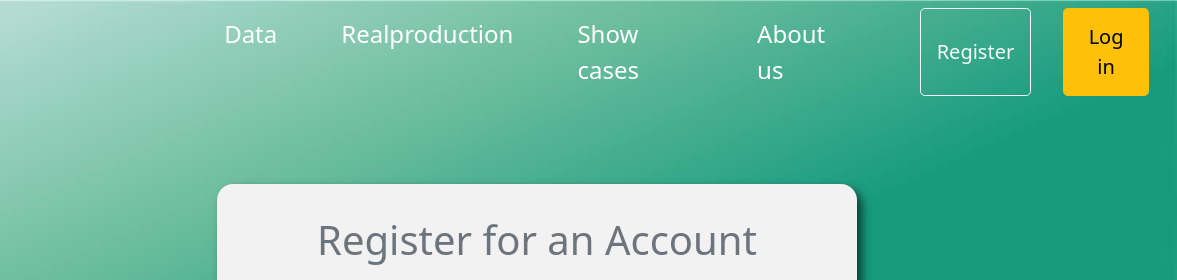
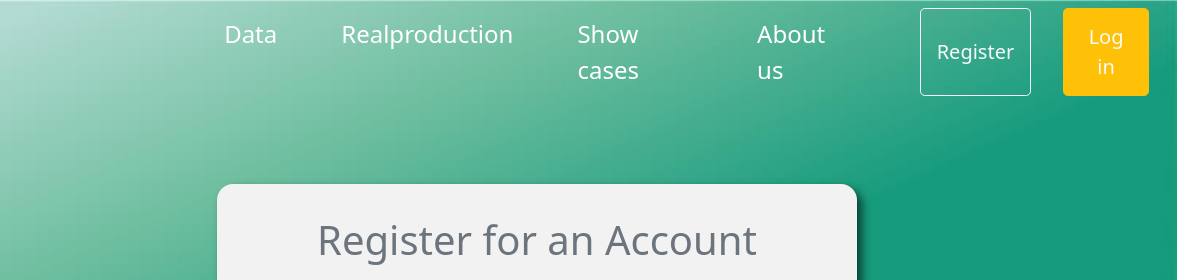
Before and after one commit to chiragrangras/ki-reallabor, a plain HTML site: page ki-reallabor-resgistration/index.html in a window 1280 px wide. Shown: the top 280 px of the page, 103-1280 px from the left. Drawn offline with Linux system fonts and the light colour scheme.

Commit message:
modified file

```diff
--- a/ki-reallabor-resgistration/index.html
+++ b/ki-reallabor-resgistration/index.html
@@ -32,7 +32,7 @@
                     <button type="button" class="btn btn-outline-light mx-3 btn-lg">
                         Register
                     </button>
-                    <button type="button" class="btn btn-warning mx-3 btn-lg">
+                    <button type="button" class="btn btn-warning mx-3 btn btn-warning btn-lg text-light">
                         Log in
                     </button>
                 </div>
```
